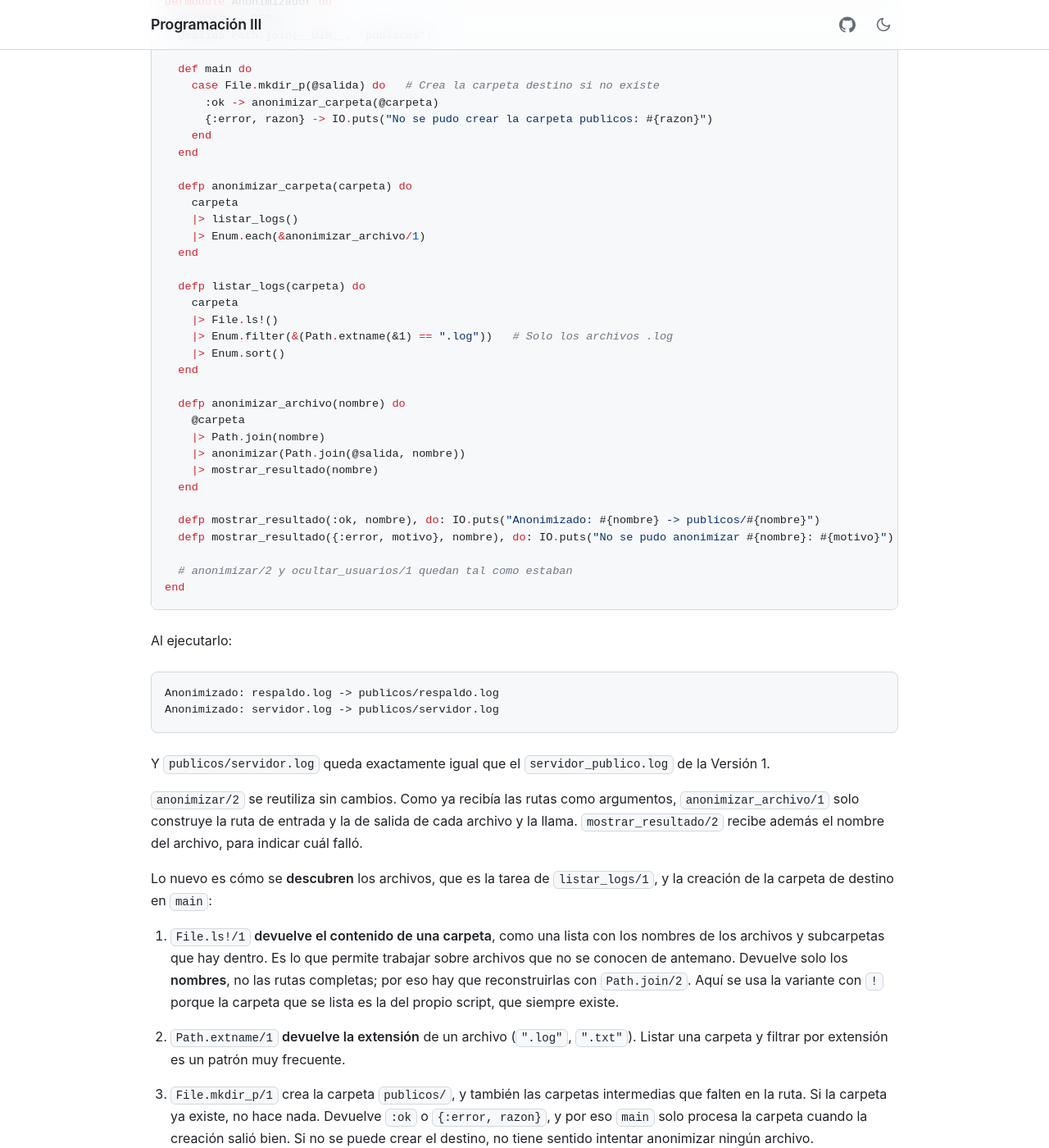
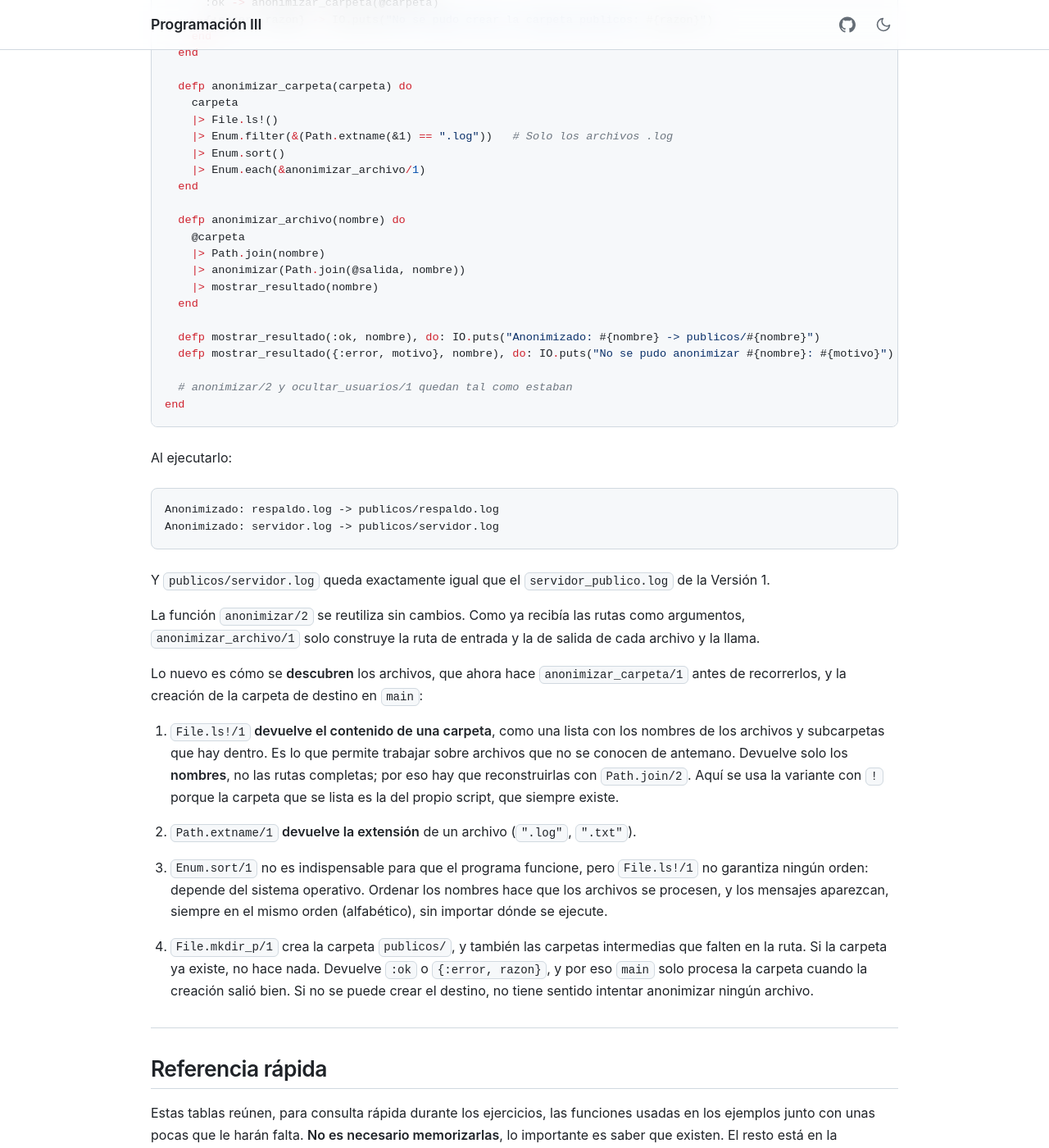
Before and after one commit to caflorezvi/guias-programacion3, a Jekyll site: the page built from docs/11.archivos.md, in a window 1280 px wide and 1400 px high, scrolled down 12815 px. Shown: the whole window at 82% size. Built offline with Jekyll 4.4.1, drawn with Linux system fonts in a browser that asks for light colours; our own code applies the rules of GitHub Pages for plain Markdown files; some of the changed text lies outside the part shown.

Commit message:
Actualización de la guía de archivos

````diff
--- a/docs/11.archivos.md
+++ b/docs/11.archivos.md
@@ -135,7 +135,7 @@
 - En `String.split(contenido, "\n", trim: true)`, la opción `trim: true` descarta las cadenas vacías; sin ella, el salto de línea final del archivo produciría una última línea vacía y el conteo saldría en 8.
 - En `nivel/1`, `String.split/1` divide por espacios cuando no recibe un segundo argumento, y `Enum.at/2` cuenta las posiciones desde 0, así que la posición 2 es la tercera palabra. Por ejemplo, en la línea `2026-08-01 10:15:47 ERROR Fallo de conexion con la base de datos`, la fecha queda en la posición 0, la hora en la 1 y `ERROR` en la 2.
 
-Compare este resultado con la Versión 1. **La segunda llamada, con un archivo inexistente, ya no revienta el programa**, sino que informa el error y continúa. Esa es la ventaja de que `File.read/1` devuelva una tupla en vez de lanzar una excepción, ya que el fallo termina siendo un valor más, que se maneja con las mismas herramientas que cualquier otro dato.
+Compare este resultado con la Versión 1. **La segunda llamada, con un archivo inexistente, ya no revienta el programa**, sino que informa el error y continúa. Esa es la ventaja de que `File.read/1` devuelva una tupla en vez de lanzar una excepción.
 
 El átomo que acompaña a `{:error, razon}` indica qué salió mal. Además de `:enoent` (el archivo no existe), uno frecuente es `:eisdir`, que aparece cuando la ruta es una carpeta y no un archivo.
 
@@ -315,9 +315,7 @@
 WARN: 1
 ```
 
-`generar_texto/1` **tuvo que reescribirse**, porque al cambiar el requerimiento del reporte dejó de recibir el contenido crudo del archivo y ahora recibe un mapa con el conteo (`%{"ERROR" => 3, "INFO" => 3, "WARN" => 1}`).
-
-En `contar_por_nivel/1` aparece una **captura**, `&nivel/1`, que referencia una función privada del módulo actual sin necesidad de nombrarlo.
+La función `generar_texto/1` **tuvo que reescribirse**, porque al cambiar el requerimiento del reporte dejó de recibir el contenido crudo del archivo y ahora recibe un mapa con el conteo (`%{"ERROR" => 3, "INFO" => 3, "WARN" => 1}`).
 
 ### Versión 6: Cuando el log es demasiado grande
 
@@ -358,7 +356,7 @@
 
 El contenido de `reporte.txt` es el mismo de la Versión 5. El cambio principal está en `contar_por_nivel/1`, que ahora recibe la ruta en lugar del contenido. `File.stream!/1` ocupa el lugar de `String.split/3`, porque el stream ya entrega el archivo separado en líneas, y `Enum.frequencies_by/2` lo consume igual que antes consumía la lista. Cada línea del stream conserva su salto de línea final, pero eso no afecta a `nivel/1`, porque `String.split/1` lo descarta.
 
-`analizar/2` ya no puede usar `case` sobre el resultado de la lectura, porque `File.stream!/1` termina en `!` y no tiene una variante que devuelva una tupla. Si el log no existe, lanza una excepción y el programa se detiene. Por eso `analizar/2` comprueba primero con `File.exists?/1` que el log exista y, si no, devuelve `{:error, :enoent}`, la misma tupla que antes entregaba `File.read/1`, de modo que `mostrar_resultado/1` no necesita cambios. Esta verificación cubre el caso más frecuente; otros fallos, como la falta de permisos de lectura, seguirían produciendo una excepción.
+La función `analizar/2` ya no puede usar `case` sobre el resultado de la lectura, porque `File.stream!/1` termina en `!` y no tiene una variante que devuelva una tupla. Si el log no existe, lanza una excepción y el programa se detiene. Por eso `analizar/2` comprueba primero con `File.exists?/1` que el log exista y, si no, devuelve `{:error, :enoent}`, la misma tupla que antes entregaba `File.read/1`, de modo que `mostrar_resultado/1` no necesita cambios. Esta verificación cubre el caso más frecuente; otros fallos, como la falta de permisos de lectura, seguirían produciendo una excepción.
 
 ---
 
@@ -423,11 +421,11 @@
 
 Las líneas de error y advertencia pasan intactas, ya que son las que el proveedor necesita para diagnosticar.
 
-`anonimizar/2` comprueba con `File.exists?/1` que el archivo exista antes de leerlo, igual que `analizar/2` en la Versión 6 del Ejemplo 1. Además, esta versión introduce dos cosas nuevas:
+La función `anonimizar/2` comprueba con `File.exists?/1` que el archivo exista antes de leerlo, igual que `analizar/2` en la Versión 6 del Ejemplo 1. Además, esta versión introduce dos cosas nuevas:
 
-**1. Un stream también puede ser el destino de la escritura.** Hasta ahora usábamos `File.stream!/1` para leer. Al pasarlo a `Enum.into/2` con el modo `[:write]` se convierte en el **destino**, de manera que cada línea transformada se escribe de inmediato, sin acumular nada. Esta es la forma habitual en Elixir de **convertir un archivo en otro**.
+- **Un stream también puede ser el destino de la escritura.** Hasta ahora usábamos `File.stream!/1` para leer. Al pasarlo a `Enum.into/2` con el modo `[:write]` se convierte en el **destino**, de manera que cada línea transformada se escribe de inmediato, sin acumular nada. Esta es la forma habitual en Elixir de **convertir un archivo en otro**.
 
-**2. Las expresiones regulares.** `String.replace/3` acepta tanto un texto literal como una **expresión regular** para decidir qué reemplazar. En Elixir se escriben entre `~r/` y `/`:
+- **Las expresiones regulares.** `String.replace/3` acepta tanto un texto literal como una **expresión regular** para decidir qué reemplazar. En Elixir se escriben entre `~r/` y `/`:
 
 ```elixir
 ~r/Usuario \w+/
@@ -448,7 +446,7 @@
 
 > ⚠️ **Antes de continuar:** borre el archivo `servidor_publico.log` que generó la Versión 1. Si no lo hace, el programa también lo procesará, porque termina en `.log` y el programa no tiene forma de distinguir un log original de una copia ya anonimizada.
 
-En el archivo de la Versión 1, reemplace los atributos por `@carpeta` y `@salida`, cambie `main`, agregue `anonimizar_carpeta/1`, `listar_logs/1` y `anonimizar_archivo/1`, y reemplace `mostrar_resultado/1` por `mostrar_resultado/2`:
+En el archivo de la Versión 1, reemplace los atributos por `@carpeta` y `@salida`, cambie `main`, agregue `anonimizar_carpeta/1` y `anonimizar_archivo/1`, y reemplace `mostrar_resultado/1` por `mostrar_resultado/2`:
 
 ```elixir
 defmodule Anonimizador do
@@ -464,15 +462,10 @@
 
   defp anonimizar_carpeta(carpeta) do
     carpeta
-    |> listar_logs()
-    |> Enum.each(&anonimizar_archivo/1)
-  end
-
-  defp listar_logs(carpeta) do
-    carpeta
     |> File.ls!()
     |> Enum.filter(&(Path.extname(&1) == ".log"))   # Solo los archivos .log
     |> Enum.sort()
+    |> Enum.each(&anonimizar_archivo/1)
   end
 
   defp anonimizar_archivo(nombre) do
@@ -498,15 +491,17 @@
 
 Y `publicos/servidor.log` queda exactamente igual que el `servidor_publico.log` de la Versión 1.
 
-`anonimizar/2` se reutiliza sin cambios. Como ya recibía las rutas como argumentos, `anonimizar_archivo/1` solo construye la ruta de entrada y la de salida de cada archivo y la llama. `mostrar_resultado/2` recibe además el nombre del archivo, para indicar cuál falló.
+La función `anonimizar/2` se reutiliza sin cambios. Como ya recibía las rutas como argumentos, `anonimizar_archivo/1` solo construye la ruta de entrada y la de salida de cada archivo y la llama.
 
-Lo nuevo es cómo se **descubren** los archivos, que es la tarea de `listar_logs/1`, y la creación de la carpeta de destino en `main`:
+Lo nuevo es cómo se **descubren** los archivos, que ahora hace `anonimizar_carpeta/1` antes de recorrerlos, y la creación de la carpeta de destino en `main`:
 
 1. `File.ls!/1` **devuelve el contenido de una carpeta**, como una lista con los nombres de los archivos y subcarpetas que hay dentro. Es lo que permite trabajar sobre archivos que no se conocen de antemano. Devuelve solo los **nombres**, no las rutas completas; por eso hay que reconstruirlas con `Path.join/2`. Aquí se usa la variante con `!` porque la carpeta que se lista es la del propio script, que siempre existe.
 
-2. `Path.extname/1` **devuelve la extensión** de un archivo (`".log"`, `".txt"`). Listar una carpeta y filtrar por extensión es un patrón muy frecuente.
+2. `Path.extname/1` **devuelve la extensión** de un archivo (`".log"`, `".txt"`).
 
-3. `File.mkdir_p/1` crea la carpeta `publicos/`, y también las carpetas intermedias que falten en la ruta. Si la carpeta ya existe, no hace nada. Devuelve `:ok` o `{:error, razon}`, y por eso `main` solo procesa la carpeta cuando la creación salió bien. Si no se puede crear el destino, no tiene sentido intentar anonimizar ningún archivo.
+3. `Enum.sort/1` no es indispensable para que el programa funcione, pero `File.ls!/1` no garantiza ningún orden: depende del sistema operativo. Ordenar los nombres hace que los archivos se procesen, y los mensajes aparezcan, siempre en el mismo orden (alfabético), sin importar dónde se ejecute.
+
+4. `File.mkdir_p/1` crea la carpeta `publicos/`, y también las carpetas intermedias que falten en la ruta. Si la carpeta ya existe, no hace nada. Devuelve `:ok` o `{:error, razon}`, y por eso `main` solo procesa la carpeta cuando la creación salió bien. Si no se puede crear el destino, no tiene sentido intentar anonimizar ningún archivo.
 
 ---
 
````
